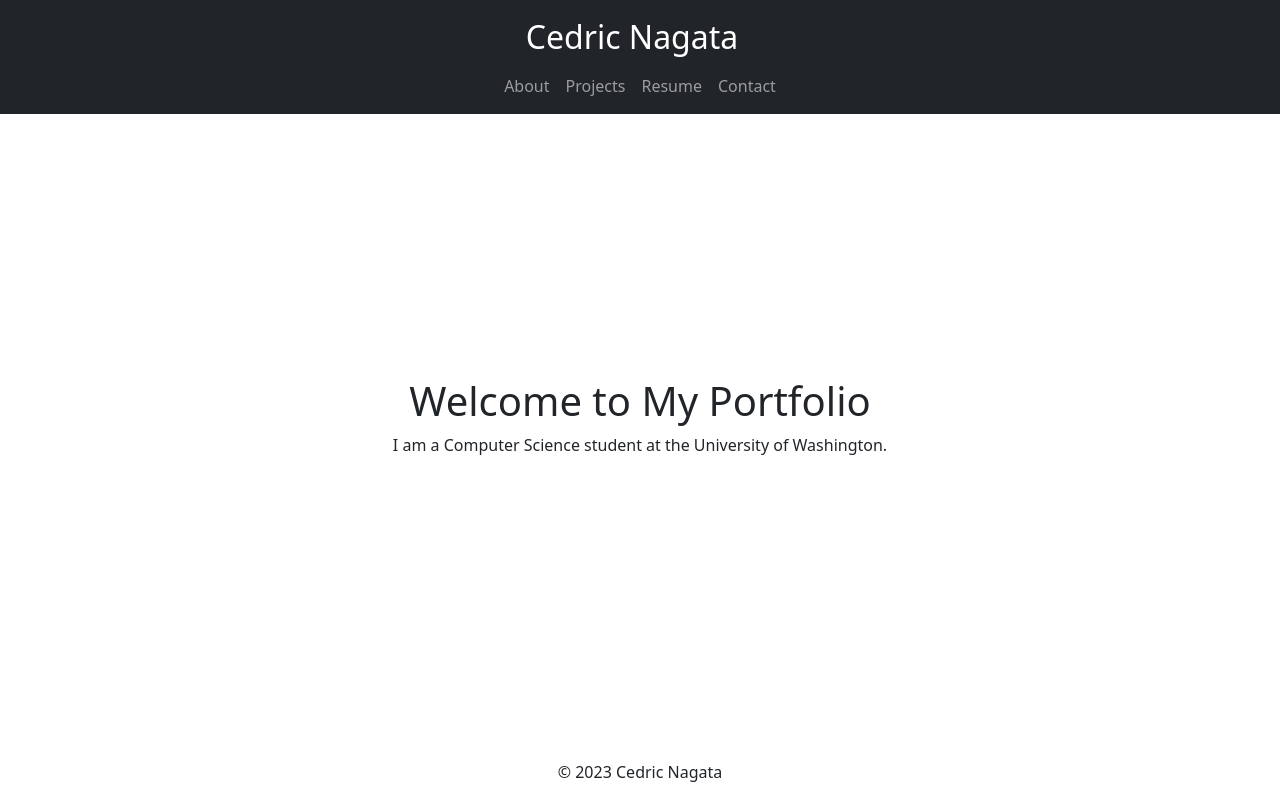
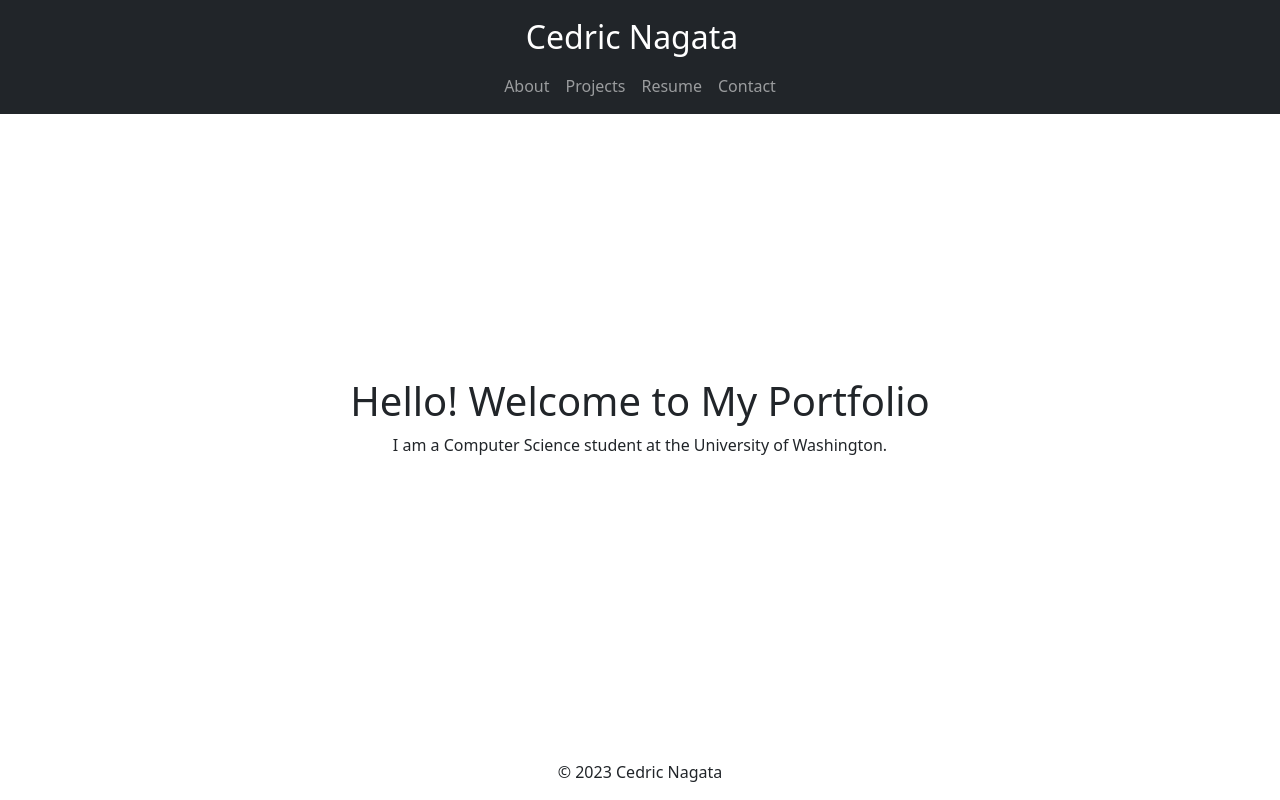
Before and after one commit to cedricnagata/Portfolio-Website, a React (Create React App) app in the folder frontend/: page / in a window 1280 px wide. Built offline with nearby package versions, Linux system fonts and the light colour scheme.

Commit message:
new home page

```diff
--- a/frontend/src/pages/Home.js
+++ b/frontend/src/pages/Home.js
@@ -4,7 +4,7 @@
 
 const Home = () => (
     <div className="home-content">
-        <h1>Welcome to My Portfolio</h1>
+        <h1>Hello! Welcome to My Portfolio</h1>
         <p>I am a Computer Science student at the University of Washington.</p>
     </div>
 );
```
